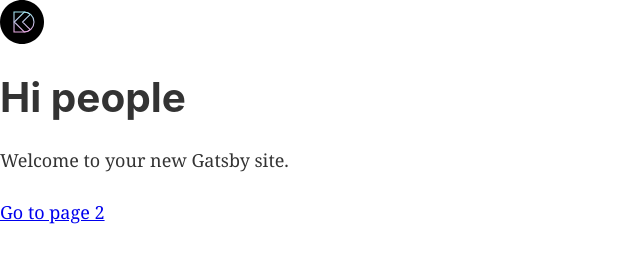
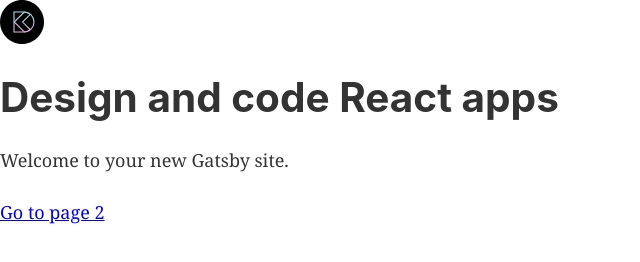
Before and after one commit to navin-moorthy/designcodeweb4, a Gatsby site: page / in a window 1280 px wide. Shown: the whole page, without its empty margins (0-640 px from the left). Built offline with nearby package versions, Linux system fonts and the light colour scheme; Gatsby itself is replaced by a stand-in of ours.

```diff
--- a/src/pages/index.js
+++ b/src/pages/index.js
@@ -8,7 +8,7 @@ function IndexPage() {
     <Layout>
       <SEO title="Home" />
       <img src="/images/logos/logo.svg" alt="logo" />
-      <h1>Hi people</h1>
+      <h1>Design and code React apps</h1>
       <p>Welcome to your new Gatsby site.</p>
       <Link to="/page-2/">Go to page 2</Link> <br />
     </Layout>
```
